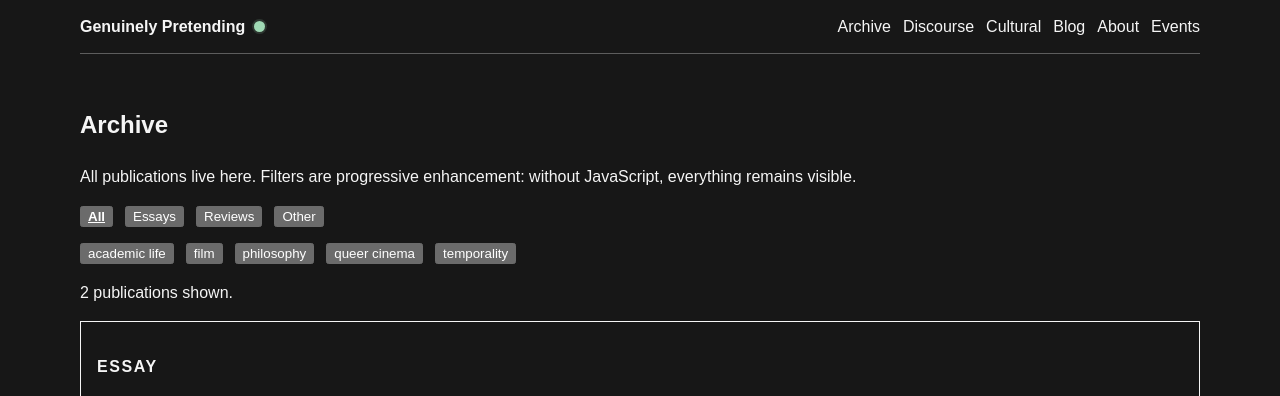
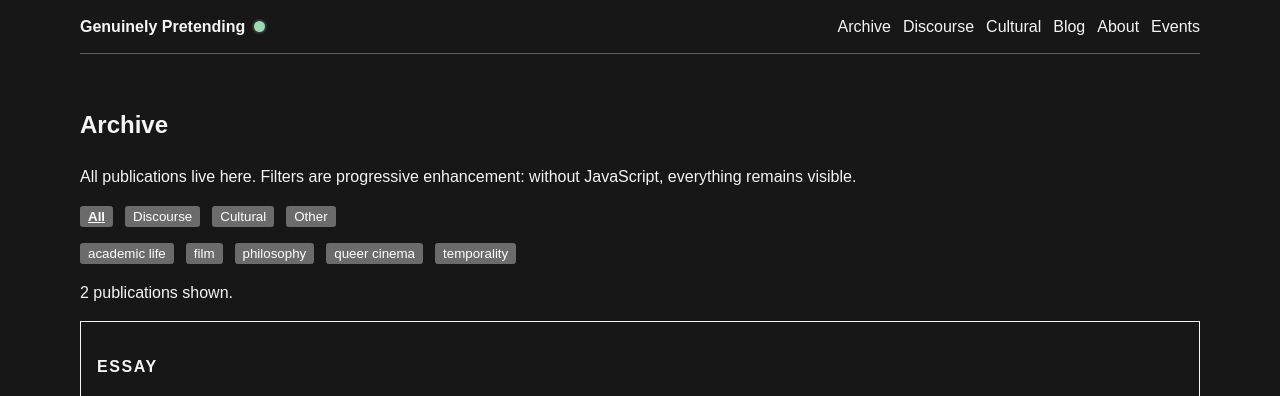
Before and after one commit to roxannewolfe/roxannewolfe.github.io, a Jekyll site: the page built from archive/index.html, in a window 1280 px wide. Shown: the top 396 px of the page. Built offline with Jekyll 4.4.1, drawn with Linux system fonts in a browser that asks for light colours.

Commit message:
Rename archive filters to Discourse and Cultural

```diff
--- a/archive/index.html
+++ b/archive/index.html
@@ -8,8 +8,8 @@ title: Archive
 
   <div class="archive-filters" aria-label="Archive filters">
     <button type="button" data-filter-type="all">All</button>
-    <button type="button" data-filter-type="essay">Essays</button>
-    <button type="button" data-filter-type="review">Reviews</button>
+    <button type="button" data-filter-type="discourse">Discourse</button>
+    <button type="button" data-filter-type="cultural">Cultural</button>
     <button type="button" data-filter-type="other">Other</button>
   </div>
 
```
